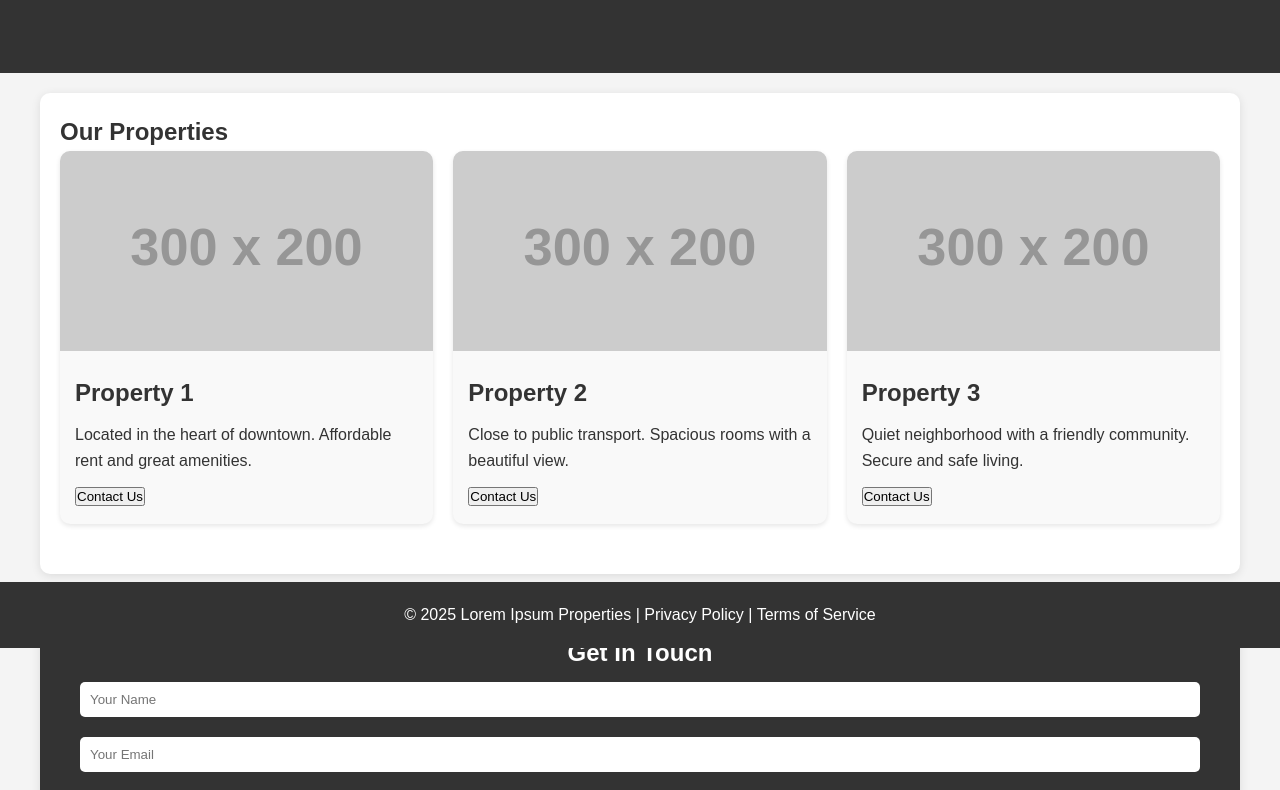
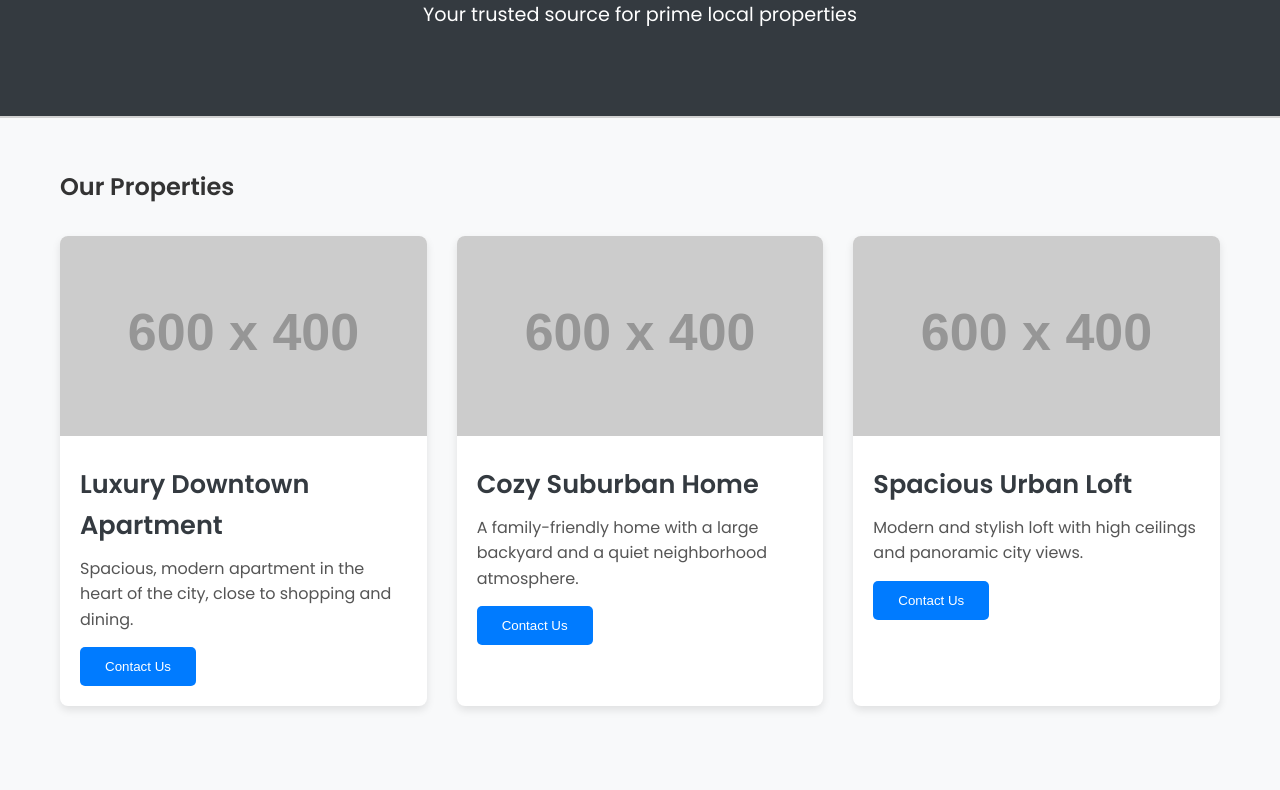
Before and after one commit to jrwxd/lorem-ipsum, a plain HTML site: page index.html in a window 1280 px wide. Shown: the part 152-942 px from the top of the page. Drawn offline with Linux system fonts and the light colour scheme; placeholder pictures from the web are drawn by us.

Commit message:
Update index.html
update

```diff
--- a/index.html
+++ b/index.html
@@ -4,6 +4,7 @@
     <meta charset="UTF-8">
     <meta name="viewport" content="width=device-width, initial-scale=1.0">
     <title>Lorem Ipsum Properties</title>
+    <link href="https://fonts.googleapis.com/css2?family=Poppins:wght@400;600&family=Roboto:wght@300;400&display=swap" rel="stylesheet">
     <style>
         /* Basic reset */
         * {
@@ -12,46 +13,50 @@
             box-sizing: border-box;
         }
         body {
-            font-family: Arial, sans-serif;
-            background-color: #f4f4f4;
+            font-family: 'Poppins', sans-serif;
+            background-color: #f8f9fa;
             color: #333;
             line-height: 1.6;
+            font-size: 16px;
         }
         header {
-            background-color: #333;
+            background-color: #343a40;
             color: #fff;
             text-align: center;
-            padding: 50px 0;
+            padding: 60px 20px;
+            border-bottom: 2px solid #d1d1d1;
         }
         header h1 {
-            font-size: 2.5em;
+            font-size: 3.2em;
+            font-weight: 600;
             margin-bottom: 10px;
         }
         header p {
             font-size: 1.2em;
-            margin-bottom: 20px;
+            font-weight: 300;
+            margin-bottom: 25px;
         }
+
         section {
-            padding: 20px;
-            margin: 20px auto;
+            padding: 50px 20px;
+            margin: 0 auto;
             max-width: 1200px;
-            background-color: #fff;
-            border-radius: 10px;
-            box-shadow: 0 2px 10px rgba(0, 0, 0, 0.1);
         }
         .property {
-            display: flex;
-            flex-wrap: wrap;
-            gap: 20px;
-            margin-bottom: 30px;
+            display: grid;
+            grid-template-columns: repeat(auto-fit, minmax(280px, 1fr));
+            gap: 30px;
+            margin-top: 30px;
         }
         .property .card {
-            flex: 1;
-            min-width: 300px;
-            background-color: #f9f9f9;
-            border-radius: 10px;
+            background-color: #fff;
+            border-radius: 8px;
+            box-shadow: 0 4px 8px rgba(0, 0, 0, 0.1);
             overflow: hidden;
-            box-shadow: 0 2px 5px rgba(0, 0, 0, 0.1);
+            transition: transform 0.3s ease-in-out;
+        }
+        .property .card:hover {
+            transform: translateY(-10px);
         }
         .property .card img {
             width: 100%;
@@ -59,54 +64,88 @@
             object-fit: cover;
         }
         .property .card .card-content {
-            padding: 15px;
+            padding: 20px;
         }
         .property .card h3 {
-            font-size: 1.5em;
+            font-size: 1.6em;
+            font-weight: 600;
+            color: #343a40;
             margin-bottom: 10px;
         }
         .property .card p {
-            margin-bottom: 10px;
+            font-size: 1em;
+            margin-bottom: 15px;
+            color: #555;
         }
+        .property .card button {
+            background-color: #007bff;
+            color: #fff;
+            border: none;
+            padding: 12px 25px;
+            border-radius: 5px;
+            cursor: pointer;
+            transition: background-color 0.3s ease;
+        }
+        .property .card button:hover {
+            background-color: #0056b3;
+        }
+
         .contact {
-            background-color: #333;
+            background-color: #343a40;
             color: #fff;
-            padding: 40px;
+            padding: 50px 20px;
             text-align: center;
+            border-radius: 8px;
+            margin-top: 50px;
+        }
+        .contact h2 {
+            font-size: 2.5em;
+            margin-bottom: 20px;
         }
         .contact form input,
         .contact form textarea {
             width: 100%;
-            padding: 10px;
+            padding: 15px;
             margin: 10px 0;
             border: none;
             border-radius: 5px;
+            font-size: 1em;
         }
         .contact form button {
-            background-color: #4CAF50;
+            background-color: #28a745;
             color: white;
             border: none;
             padding: 15px 30px;
             border-radius: 5px;
             cursor: pointer;
+            transition: background-color 0.3s ease;
         }
+        .contact form button:hover {
+            background-color: #218838;
+        }
+
         footer {
+            background-color: #343a40;
+            color: #fff;
+            padding: 20px;
             text-align: center;
-            padding: 20px;
-            background-color: #333;
-            color: #fff;
-            position: absolute;
-            bottom: 0;
-            width: 100%;
+            font-size: 0.9em;
         }
         footer a {
             color: #fff;
             text-decoration: none;
         }
+
         /* Responsive Design */
         @media (max-width: 768px) {
-            .property .card {
-                min-width: 100%;
+            header h1 {
+                font-size: 2.5em;
+            }
+            .property {
+                grid-template-columns: 1fr;
+            }
+            .contact h2 {
+                font-size: 2em;
             }
         }
     </style>
@@ -114,7 +153,7 @@
 <body>
 
 <header>
-    <h1>Welcome to Lorem Ipsum Properties</h1>
+    <h1>Lorem Ipsum Properties</h1>
     <p>Your trusted source for prime local properties</p>
 </header>
 
@@ -122,26 +161,26 @@
     <h2>Our Properties</h2>
     <div class="property">
         <div class="card">
-            <img src="https://via.placeholder.com/300x200" alt="Property 1">
+            <img src="https://via.placeholder.com/600x400" alt="Property 1">
             <div class="card-content">
-                <h3>Property 1</h3>
-                <p>Located in the heart of downtown. Affordable rent and great amenities.</p>
+                <h3>Luxury Downtown Apartment</h3>
+                <p>Spacious, modern apartment in the heart of the city, close to shopping and dining.</p>
                 <button>Contact Us</button>
             </div>
         </div>
         <div class="card">
-            <img src="https://via.placeholder.com/300x200" alt="Property 2">
+            <img src="https://via.placeholder.com/600x400" alt="Property 2">
             <div class="card-content">
-                <h3>Property 2</h3>
-                <p>Close to public transport. Spacious rooms with a beautiful view.</p>
+                <h3>Cozy Suburban Home</h3>
+                <p>A family-friendly home with a large backyard and a quiet neighborhood atmosphere.</p>
                 <button>Contact Us</button>
             </div>
         </div>
         <div class="card">
-            <img src="https://via.placeholder.com/300x200" alt="Property 3">
+            <img src="https://via.placeholder.com/600x400" alt="Property 3">
             <div class="card-content">
-                <h3>Property 3</h3>
-                <p>Quiet neighborhood with a friendly community. Secure and safe living.</p>
+                <h3>Spacious Urban Loft</h3>
+                <p>Modern and stylish loft with high ceilings and panoramic city views.</p>
                 <button>Contact Us</button>
             </div>
         </div>
```
